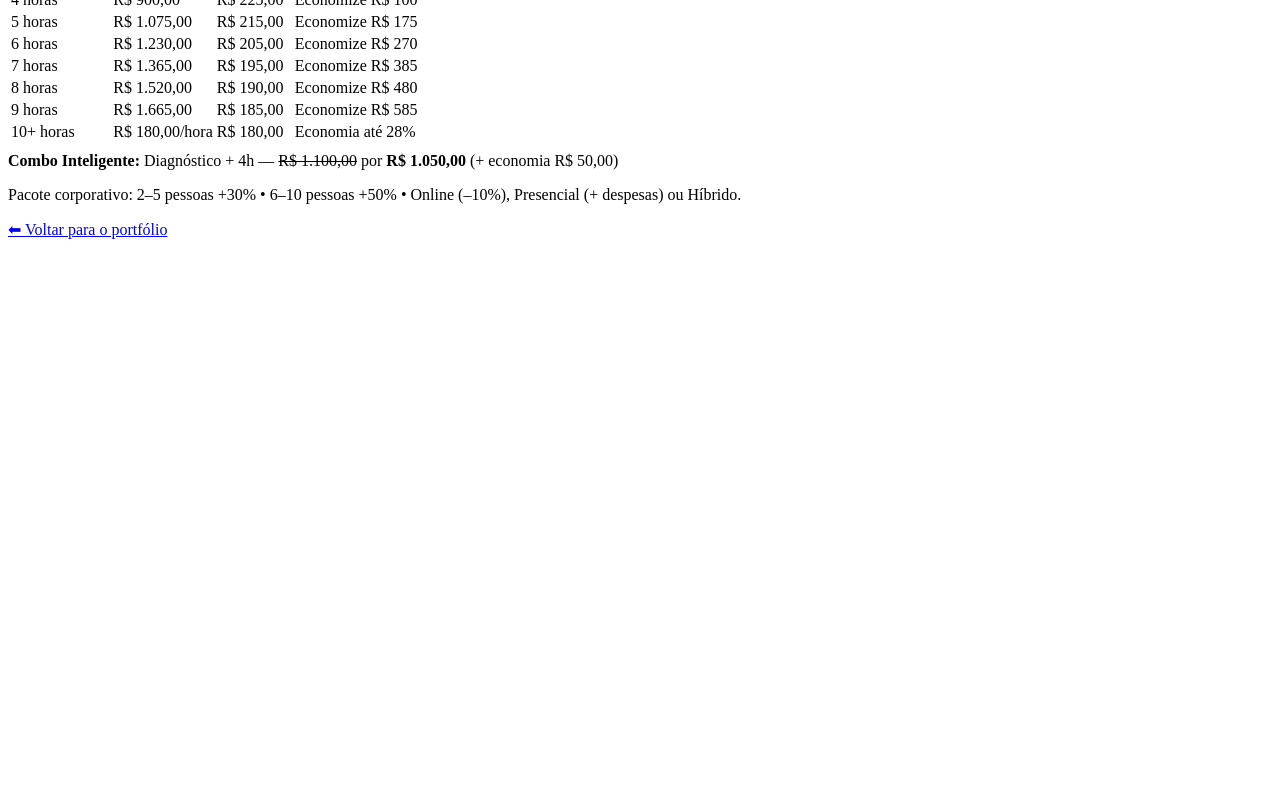
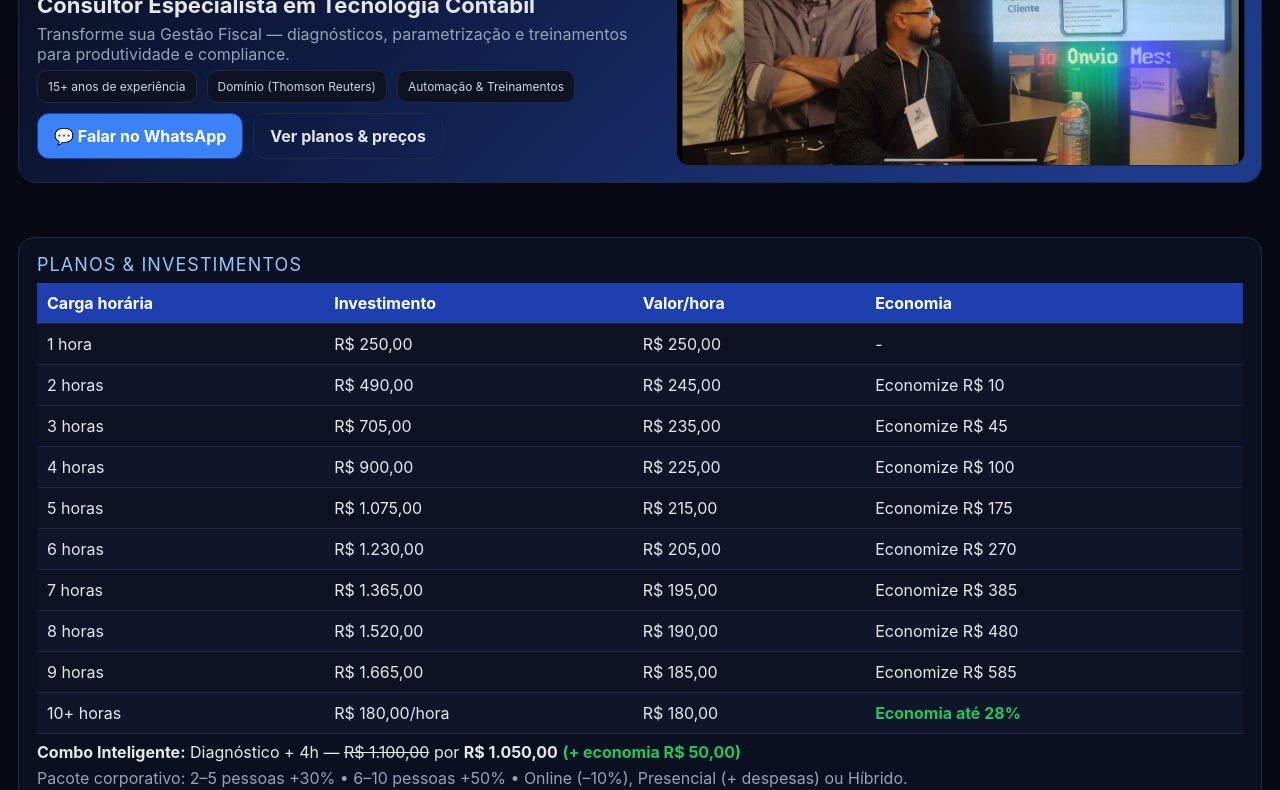
Before and after one commit to wriellgamaoliveira-pixel/portfolio, a plain HTML site: page planos.html in a window 1280 px wide. Shown: the part 132-922 px from the top of the page. Before the commit the page ends 800 px from the top, so only its background shows below. Drawn offline with Linux system fonts and the light colour scheme.

Commit message:
Update planos.html

```diff
--- a/planos.html
+++ b/planos.html
@@ -1,15 +1,174 @@
 <!doctype html>
 <html lang="pt-br">
 <head>
-  <meta charset="utf-8">
-  <title>Planos & Investimentos — Wriell Gama Oliveira</title>
-  <meta name="viewport" content="width=device-width, initial-scale=1">
-  <!-- cole aqui o MESMO <style> do arquivo principal -->
+<meta charset="utf-8">
+<title>Portfólio Comercial — Wriell Gama Oliveira</title>
+<meta name="viewport" content="width=device-width, initial-scale=1">
+<style>
+  /* ===== Paleta ===== */
+  :root{
+    --bg:#070a14;        /* fundo geral */
+    --card:#0b1020;      /* cartões */
+    --ink:#e5e7eb;       /* texto principal */
+    --muted:#94a3b8;     /* texto suave */
+    --brand:#3b82f6;     /* azul */
+    --brand-2:#1e40af;   /* azul profundo */
+    --accent:#22c55e;    /* verde */
+    --line:#1f2a44;      /* bordas */
+  }
+
+  html,body{
+    background: var(--bg);
+    color: var(--ink);
+    font-family: Inter, system-ui, -apple-system, "Segoe UI", Roboto, Arial, sans-serif;
+    margin: 0;
+  }
+  .canvas{
+    width: 100%;
+    padding: 20px 18px;
+    box-sizing: border-box;
+  }
+  .grid{
+    display: grid;
+    gap: 14px;
+  }
+  .grid-2{
+    grid-template-columns: 1.2fr 1fr;
+  }
+  .card{
+    background: var(--card);
+    border: 1px solid var(--line);
+    border-radius: 16px;
+    padding: 16px 18px;
+    margin-bottom: 14px;
+  }
+  .tag{
+    display: inline-block;
+    font-weight: 700;
+    font-size: 11px;
+    letter-spacing: .08em;
+    color: #93c5fd;
+    background: #0b132a;
+    border: 1px solid var(--line);
+    padding: 6px 10px;
+    border-radius: 999px;
+  }
+  h1{font-size: 32px; margin: 10px 0 6px 0;}
+  h2{font-size: 22px; margin: 8px 0 6px 0;}
+  h3{font-size: 16px; margin: 6px 0 6px 0;}
+  p{margin: 6px 0;}
+  .muted{color: var(--muted)}
+  .hero{
+    display: grid;
+    grid-template-columns: 1.1fr 1fr;
+    gap: 16px;
+    background: linear-gradient(135deg,#0b1020,#0f1d46 35%,#1e3a8a 90%);
+    border: 1px solid var(--line);
+    border-radius: 18px;
+    padding: 18px;
+  }
+  .hero img{
+    width: 100%;
+    height: 100%;
+    display: block;
+    object-fit: cover;
+    border-radius: 14px;
+    border: 1px solid var(--line);
+  }
+  .list{margin: 8px 0 0 0; padding-left: 16px}
+  .list li{margin: 6px 0}
+  .pill{
+    display:inline-block;border:1px solid var(--line);border-radius:999px;
+    padding:10px 14px;background:#0b132a;color:#93c5fd;font-weight:700
+  }
+  .cta-row{
+    display:flex;gap:10px;flex-wrap:wrap;margin-top:10px
+  }
+  .btn{
+    display:inline-block;text-decoration:none;font-weight:700;border-radius:12px;
+    padding:12px 16px;border:1px solid var(--line)
+  }
+  .btn-primary{background:var(--brand);color:#fff;border-color:var(--brand-2)}
+  .btn-outline{background:transparent;color:var(--ink)}
+  .kpi{
+    display:flex;gap:10px;flex-wrap:wrap;margin-top:6px
+  }
+  .kpi .chip{
+    border:1px solid var(--line);background:#0f1222;color:#cbd5e1;border-radius:10px;
+    padding:8px 10px;font-size:12px
+  }
+  .photo{
+    width:100%;height:100%;display:block;object-fit:cover;border-radius:14px;border:1px solid var(--line)
+  }
+
+  /* Tabela de preços */
+  .table-wrap{overflow-x:auto;-webkit-overflow-scrolling:touch;margin-top:8px}
+  table{border-collapse:collapse;width:100%;min-width:780px}
+  thead th{
+    background: var(--brand-2); color:#fff; text-align:left; padding:10px;
+    border-bottom:1px solid var(--line)
+  }
+  tbody td{
+    padding:10px;border-bottom:1px solid var(--line);background:#0f1222;color:var(--ink)
+  }
+  tbody tr:nth-child(even) td{background:#10162a}
+  .ok{color:#22c55e;font-weight:700}
+  .qr{
+    display:flex;align-items:center;gap:14px;flex-wrap:wrap
+  }
+  .qr img{
+    width:140px;height:140px;display:block;border-radius:12px;border:1px solid var(--line);background:#fff
+  }
+  .center{text-align:center}
+  .right{text-align:right}
+  .page-title{font-size:18px;margin:0 0 8px 0;color:#93c5fd;letter-spacing:.06em}
+
+  /* Estilos para o vídeo */
+  .video-container {
+    position: relative;
+    width: 100%;
+    height: 100%;
+    border-radius: 14px;
+    overflow: hidden;
+    border: 1px solid var(--line);
+  }
+  .video-container video {
+    width: 100%;
+    height: 100%;
+    object-fit: cover;
+    display: block;
+  }
+</style>
 </head>
 <body>
 
+<!-- =================== PÁGINA 1 — CAPA =================== -->
+<section class="canvas page">
+  <div class="hero">
+    <div>
+      <span class="tag">Portfólio Comercial</span>
+      <h1>Wriell Gama Oliveira</h1>
+      <h2>Consultor Especialista em Tecnologia Contábil</h2>
+      <p class="muted">Transforme sua Gestão Fiscal — diagnósticos, parametrização e treinamentos para produtividade e compliance.</p>
+      <div class="kpi">
+        <span class="chip">15+ anos de experiência</span>
+        <span class="chip">Domínio (Thomson Reuters)</span>
+        <span class="chip">Automação & Treinamentos</span>
+      </div>
+      <div class="cta-row">
+        <a class="btn btn-primary" href="https://wa.me/message/BM4GUNJSSCSEH1" target="_blank" rel="noopener">💬 Falar no WhatsApp</a>
+        <a class="btn btn-outline" href="planos.html">Ver planos & preços</a>
+      </div>
+    </div>
+    <div>
+      <!-- Foto do evento no CRC -->
+      <img class="photo" src="Imagens/FOTO-CRC.jpg" alt="Wriell no evento do CRC" loading="lazy">
+    </div>
+  </div>
+</section>
+
 <section class="canvas" id="planos">
-  <div class="card" style="margin-top:14px">
+    <div class="card" style="margin-top:14px">
     <span class="page-title">PLANOS & INVESTIMENTOS</span>
     <div class="table-wrap">
       <table aria-label="Tabela de preços">
@@ -32,6 +191,9 @@
         </tbody>
       </table>
     </div>
+    <p style="margin-top:8px"><strong>Combo Inteligente:</strong> Diagnóstico + 4h — <s>R$ 1.100,00</s> por <strong>R$ 1.050,00</strong> <span class="ok">(+ economia R$ 50,00)</span></p>
+    <p class="muted">Pacote corporativo: 2–5 pessoas +30% • 6–10 pessoas +50% • Online (–10%), Presencial (+ despesas) ou Híbrido.</p>
+  </div>
 
     <p style="margin-top:8px">
       <strong>Combo Inteligente:</strong> Diagnóstico + 4h —
```
